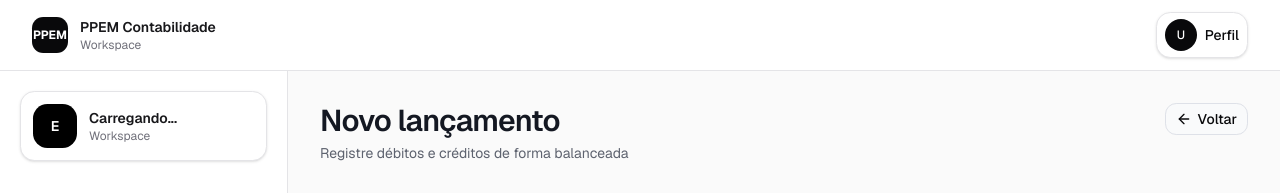
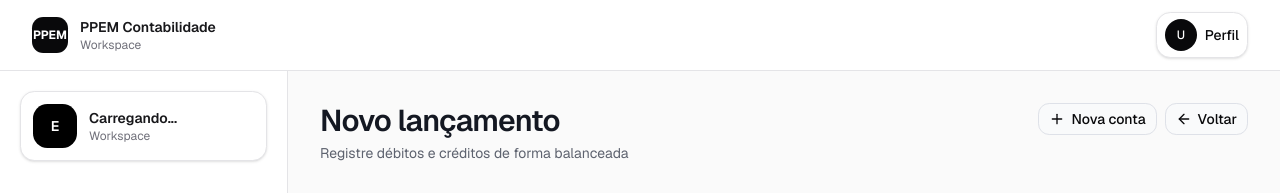
Before and after one commit to EricLuigi1/sist-cont, a Next.js app: page /empresas/1/lancamentos/novo in a window 1280 px wide. Shown: the top 193 px of the page. Built offline with nearby package versions, Linux system fonts and the light colour scheme; no server answers.

Commit message:
ux: botao de adicionar nova conta na pagina de lançamento

```diff
--- a/src/app/empresas/[id]/contas/nova/page.jsx
+++ b/src/app/empresas/[id]/contas/nova/page.jsx
@@ -2,7 +2,7 @@
 
 import { useEffect, useMemo, useState } from 'react'
 import Link from 'next/link'
-import { useParams, useRouter } from 'next/navigation'
+import { useParams, useRouter, useSearchParams } from 'next/navigation'
 import {
   ArrowLeft,
   BookOpen,
@@ -51,7 +51,9 @@ const naturezasDRE = {
 export default function NovaContaPage() {
   const router = useRouter()
   const params = useParams()
+  const searchParams = useSearchParams()
   const id = params.id
+  const voltar = searchParams.get('voltar') || `/empresas/${id}/contas`
 
   const [loading, setLoading] = useState(false)
   const [carregandoContas, setCarregandoContas] = useState(true)
@@ -181,7 +183,7 @@ export default function NovaContaPage() {
       const data = await res.json().catch(() => null)
 
       if (res.ok) {
-        router.push(`/empresas/${id}/contas`)
+        router.push(voltar)
         return
       }
 
@@ -208,7 +210,7 @@ export default function NovaContaPage() {
         </div>
 
         <Button asChild variant="outline" className="rounded-xl">
-          <Link href={`/empresas/${id}/contas`}>
+          <Link href={voltar}>
             <ArrowLeft className="size-4" aria-hidden />
             Voltar
           </Link>
@@ -379,7 +381,7 @@ export default function NovaContaPage() {
                 asChild
                 className="h-11 rounded-xl px-5"
               >
-                <Link href={`/empresas/${id}/contas`}>
+                <Link href={voltar}>
                   Cancelar
                 </Link>
               </Button>
--- a/src/app/empresas/[id]/lancamentos/novo/page.jsx
+++ b/src/app/empresas/[id]/lancamentos/novo/page.jsx
@@ -544,15 +544,23 @@ export default function NovoLancamentoPage() {
         title="Novo lançamento"
         description="Registre débitos e créditos de forma balanceada"
         actions={
+          <div className="flex flex-wrap items-center gap-2">
+            <Button type="button" variant="outline" asChild className="rounded-xl">
+              <Link href={`/empresas/${id}/contas/nova?voltar=/empresas/${id}/lancamentos/novo`}>
+                <Plus className="size-4" aria-hidden />
+                Nova conta
+              </Link>
+            </Button>
+
             <Button type="button" variant="outline" asChild className="rounded-xl">
               <Link href={`/empresas/${id}/lancamentos`}>
                 <ArrowLeft className="size-4" aria-hidden />
                 Voltar
               </Link>
             </Button>
+          </div>
         }
       />
-
       {erro && (
         <Alert variant="destructive" className="mt-4 rounded-2xl">
           {erro}
```
Lines whose indentation alone changed are shown as unchanged.
